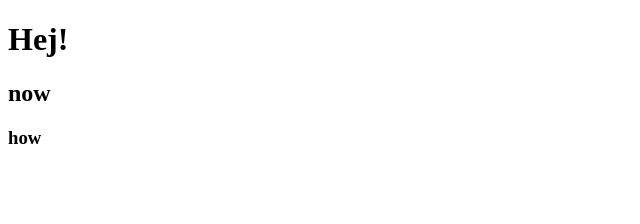
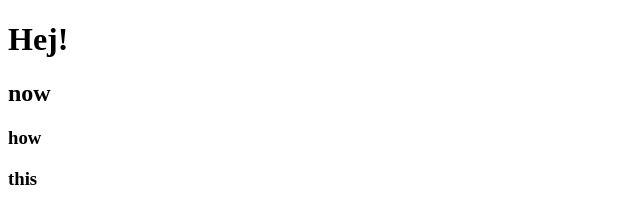
Before and after one commit to AndreaDemSeferi/prog1, a plain HTML site: page index.html in a window 1280 px wide. Shown: the full height of the page, 0-640 px from the left. Drawn offline with Linux system fonts and the light colour scheme.

Commit message:
this file

```diff
--- a/index.html
+++ b/index.html
@@ -10,5 +10,8 @@
     <h1>Hej!</h1>
     <h2>now</h2>
     <h3>how</h3>
+    <h3>this
+
+    </h3>
 </body>
 </html>
```
